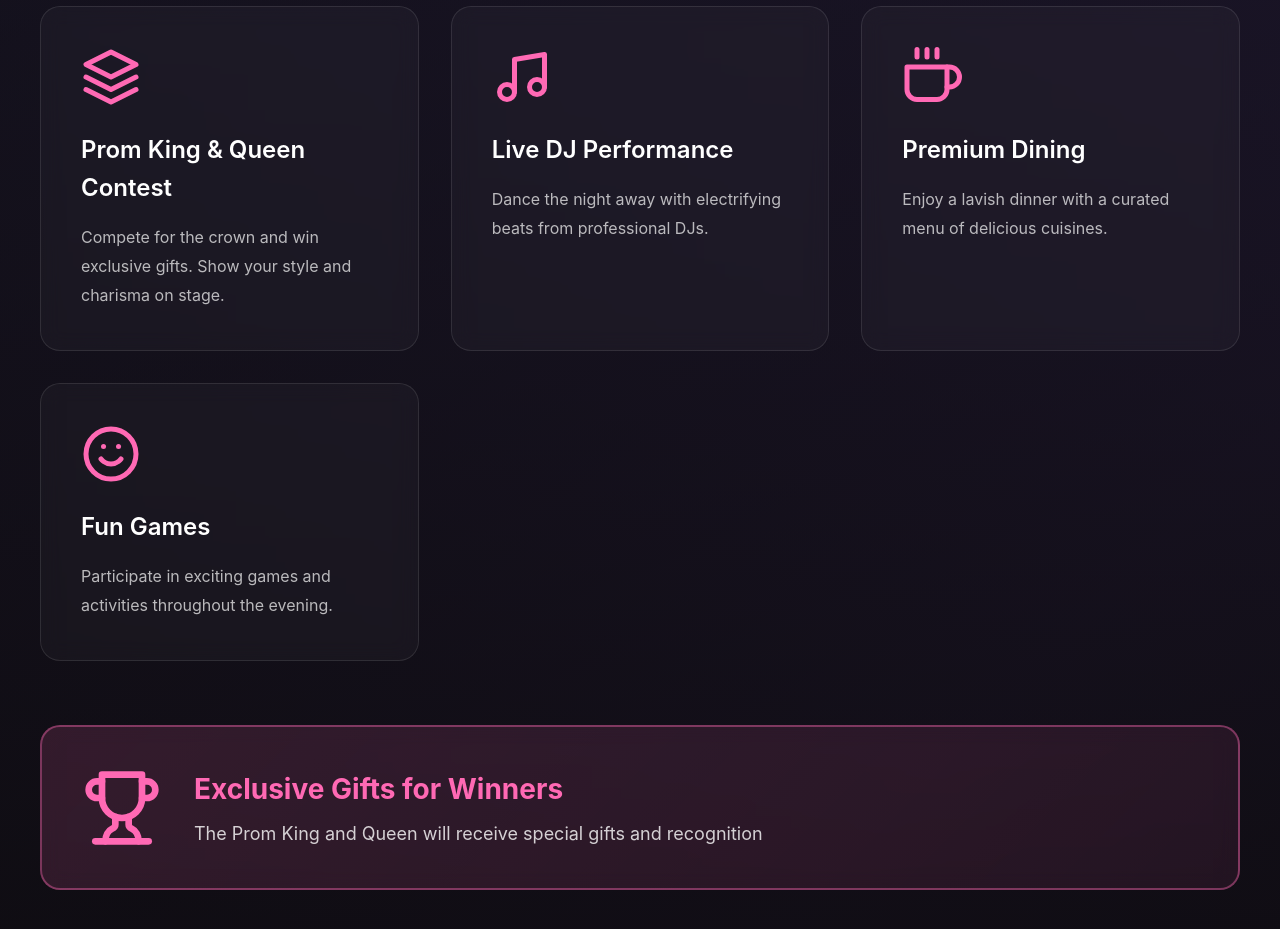
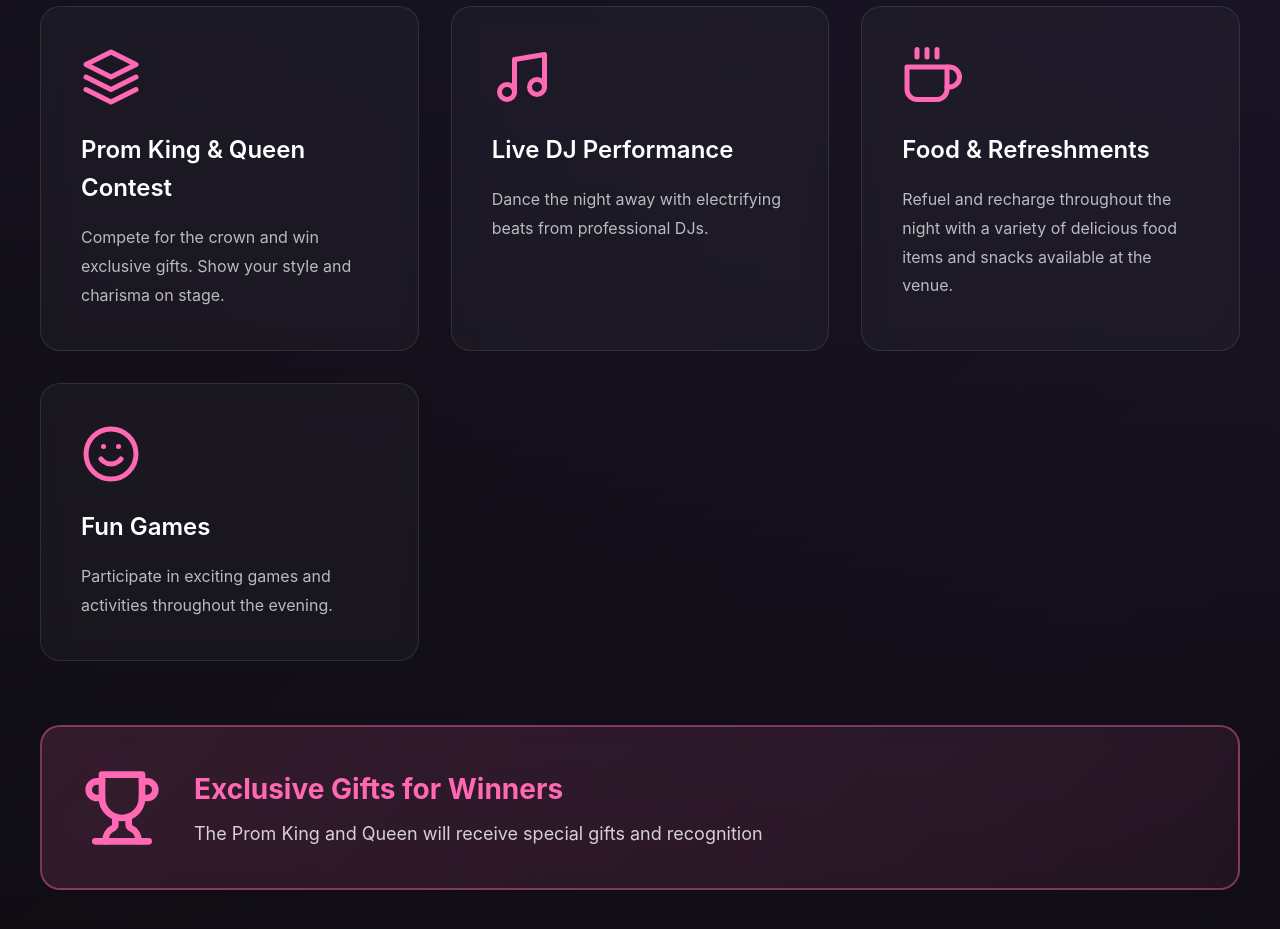
Before and after one commit to Architrb1795/prom, a React (Vite) app: page / in a window 1280 px wide. Shown: the part 1580-2509 px from the top of the page. Built offline with nearby package versions, Linux system fonts and the light colour scheme; the HTML template or start-up script is replaced by a standard one.

Commit message:
Updated Activities.jsx

```diff
--- a/src/components/Activities.jsx
+++ b/src/components/Activities.jsx
@@ -35,9 +35,9 @@ const Activities = () => {
           <line x1="14" y1="1" x2="14" y2="4" strokeWidth="2" strokeLinecap="round" strokeLinejoin="round"/>
         </svg>
       ),
-      title: 'Premium Dining',
-      description: 'Enjoy a lavish dinner with a curated menu of delicious cuisines.'
-    },
+      title: 'Food & Refreshments',
+      description: 'Refuel and recharge throughout the night with a variety of delicious food items and snacks available at the venue.'
+},
     {
       icon: (
         <svg viewBox="0 0 24 24" fill="none" stroke="currentColor">
```
